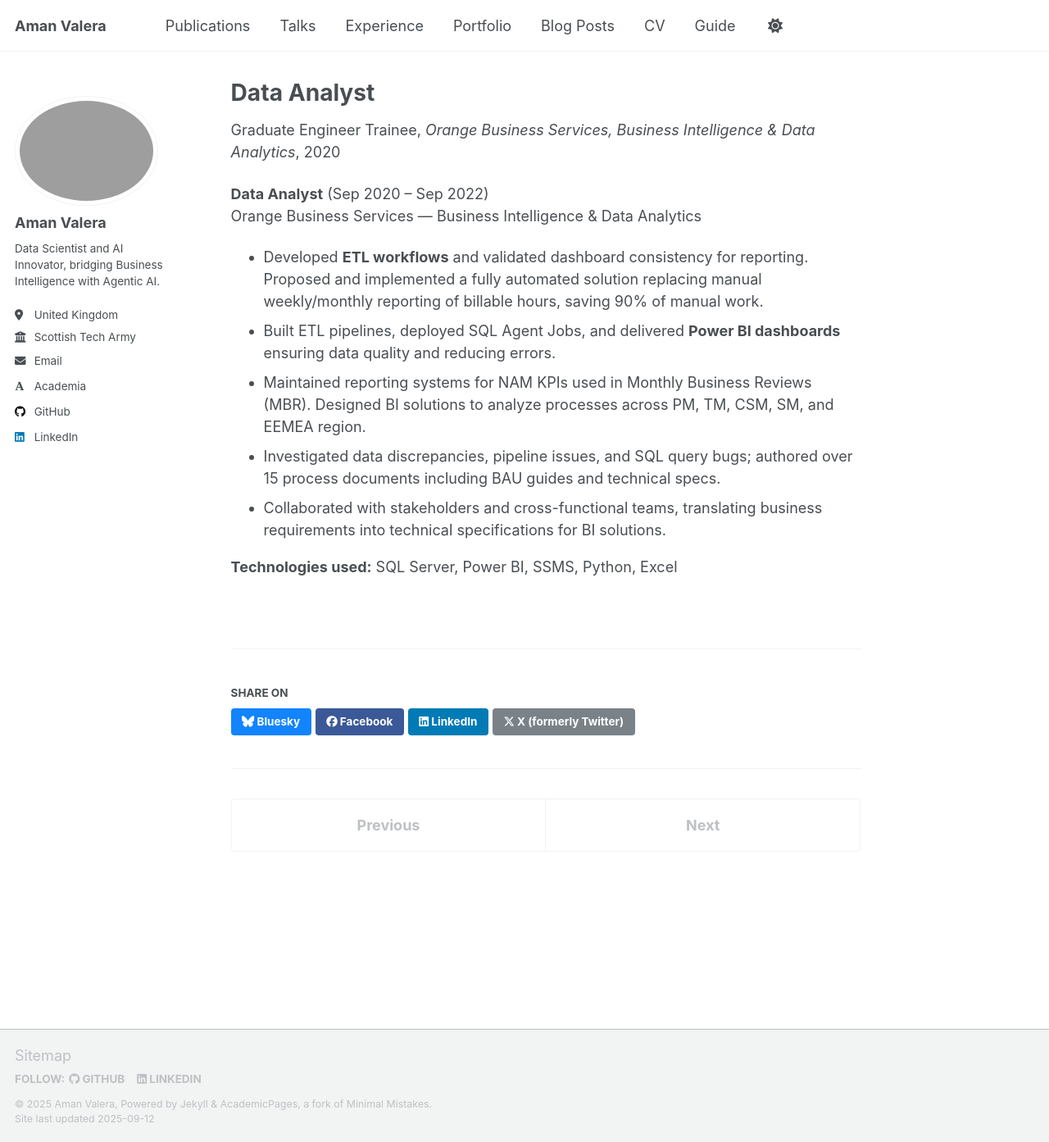
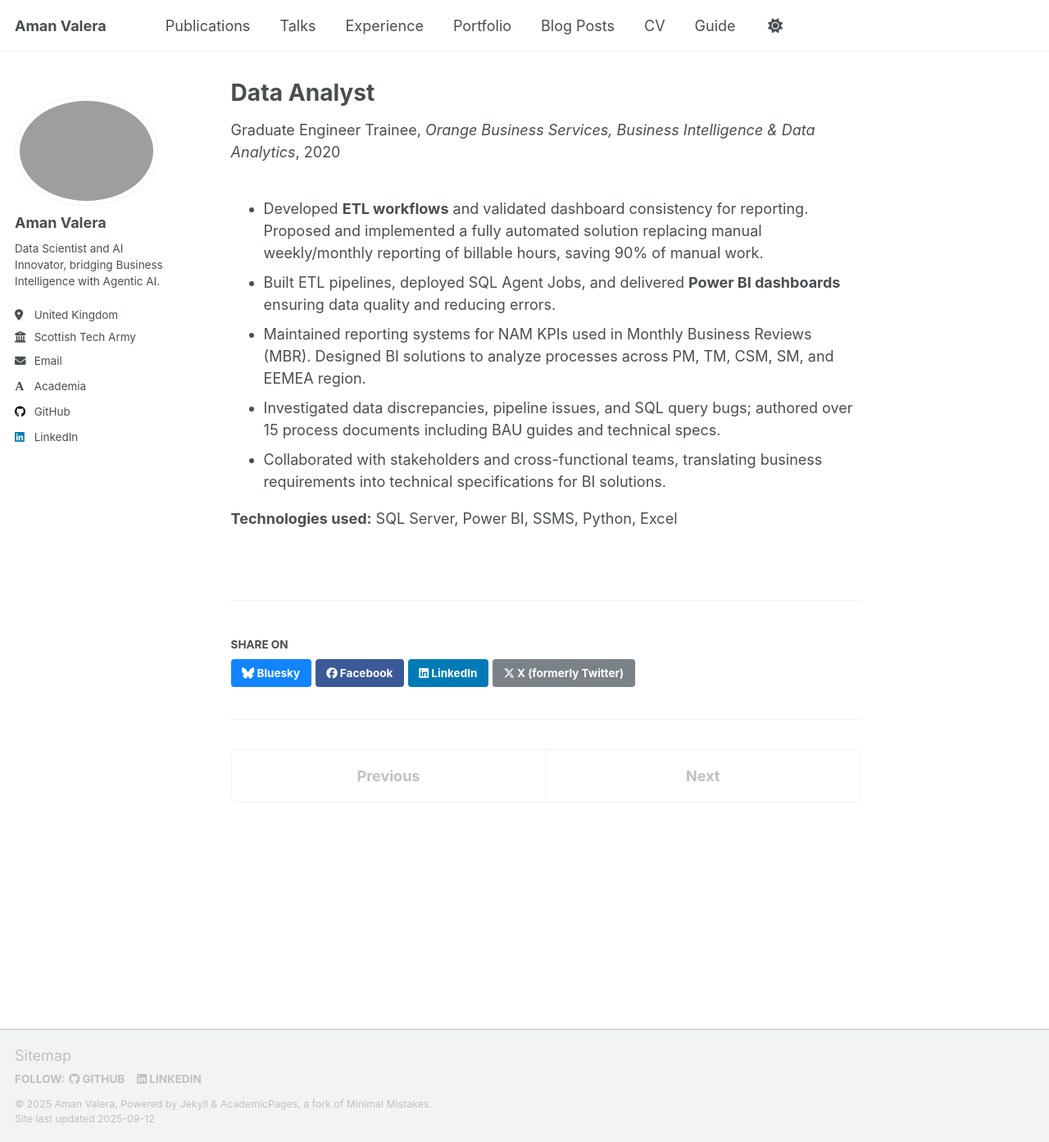
Before and after one commit to amanvalera/amanvalera.github.io, a Jekyll site: the page built from _experience/2020-data-analyst.md, in a window 1280 px wide and 1393 px high. Shown: the whole window at 82% size. Built offline with Jekyll 4.4.1, drawn with Linux system fonts in a browser that asks for light colours; some web fonts are replaced; a script that is not in the unit is left out.

Commit message:
Update 2020-data-analyst.md

```diff
--- a/_experience/2020-data-analyst.md
+++ b/_experience/2020-data-analyst.md
@@ -11,9 +11,6 @@
   teaser: "orange-business-logo.jpg"
 ---
 
-**Data Analyst** (Sep 2020 – Sep 2022)
-Orange Business Services — Business Intelligence & Data Analytics
-
 - Developed **ETL workflows** and validated dashboard consistency for reporting. Proposed and implemented a fully automated solution replacing manual weekly/monthly reporting of billable hours, saving 90% of manual work.
 - Built ETL pipelines, deployed SQL Agent Jobs, and delivered **Power BI dashboards** ensuring data quality and reducing errors.
 - Maintained reporting systems for NAM KPIs used in Monthly Business Reviews (MBR). Designed BI solutions to analyze processes across PM, TM, CSM, SM, and EEMEA region.
```
